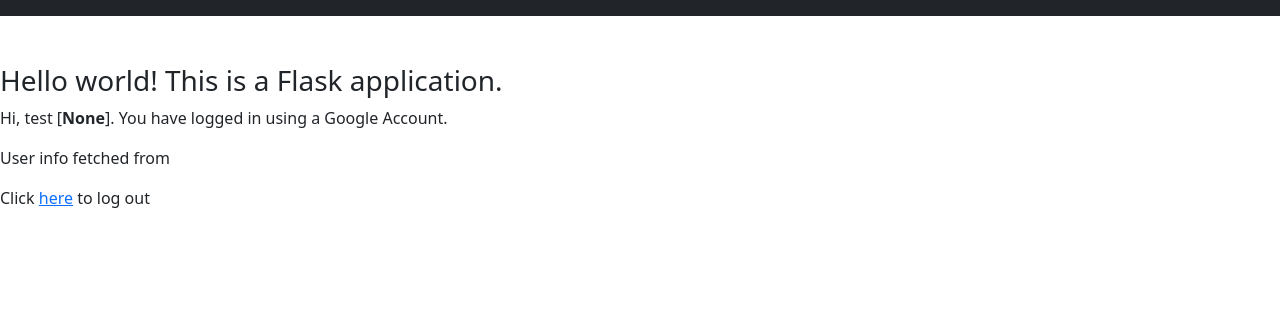
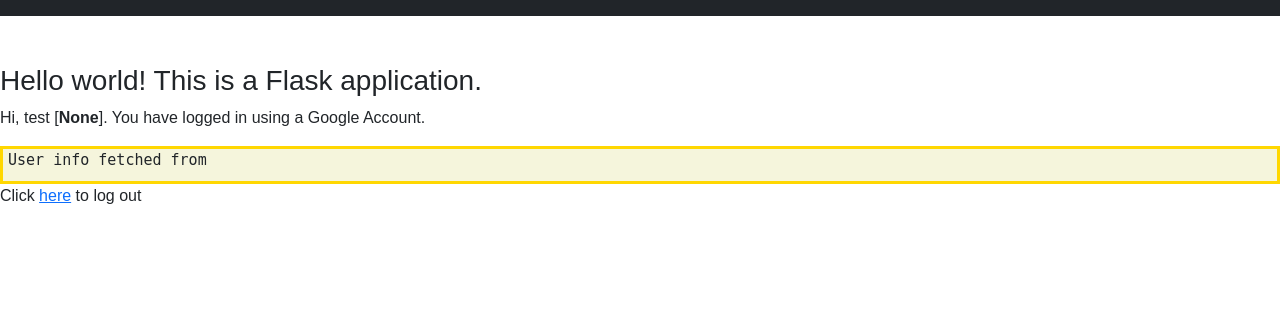
Before and after one commit to aingelmo/flask-projects, a Flask app: template wherever/website/templates/views/test.html in a window 1280 px wide. Shown: the top 316 px of the page. Run offline with Flask 3, Linux system fonts and the light colour scheme; the template is opened without the code that fills it, so the values that code supplies are empty; a user stored in the database is signed in; parts of the project's set-up code (start-up, migrations or seed data) failed here and were passed over.

Commit message:
Add styles to test layout

```diff
--- a/wherever/website/templates/views/test.html
+++ b/wherever/website/templates/views/test.html
@@ -3,6 +3,27 @@
     {% block title %}
         Google Login with Flask
     {% endblock title %}
+    {% block stylesheet %}
+        <style>
+            body {
+                font-family: sans-serif;
+            }
+            .info {
+                margin: 0;
+                padding-left: 5px;
+                border: solid gold 3px;
+                background-color: beige;
+                font-family: monospace;
+            }
+            .info p {
+                margin:  0;
+            }
+            .info p:first-child {
+                font-size: 15px;
+                padding-bottom: 10px;
+            }
+        </style>
+    {% endblock stylesheet %}
     {% block content %}
         <body>
             <h3>Hello world! This is a Flask application.</h3>
```
